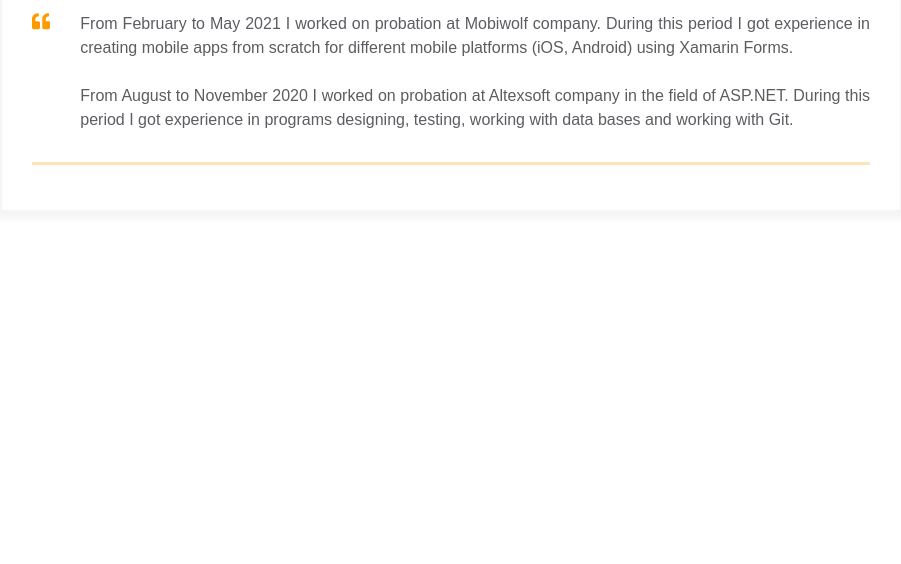
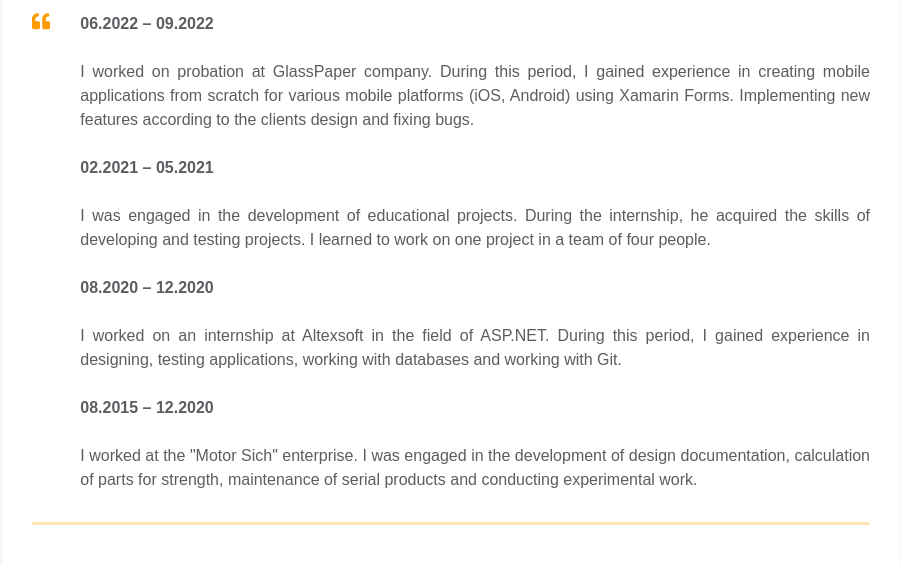
Before and after one commit to alexander-chuchko/homepage, a plain HTML site: page index.html in a window 1280 px wide. Shown: the part 338-902 px from the top of the page, without its empty margins (189-1090 px from the left). Before the commit the page ends 800 px from the top, so only its background shows below. Drawn offline with Linux system fonts and the light colour scheme.

Commit message:
Added information to the intro block

```diff
--- a/index.html
+++ b/index.html
@@ -89,13 +89,31 @@
 				</svg>
 			  </div>
 			  <p class="intro_text">
-			  From February to May 2021 I worked on probation at Mobiwolf company.
-			  During this period I got experience in creating mobile apps from scratch for
-			  different mobile platforms (iOS, Android) using  Xamarin Forms.
+			  <b>06.2022 – 09.2022</b>
 			  <br><br>
-			  From August to November 2020 I worked on probation at Altexsoft
-			  company in the field of ASP.NET. During this period
-			  I got experience in programs designing, testing, working with data bases and working with Git.
+			  I worked on probation at GlassPaper company.
+			  During this period, I gained experience in creating mobile applications
+			  from scratch for various mobile platforms (iOS, Android) using Xamarin Forms.
+			  Implementing new features according to the clients design and fixing bugs.
+			  <br><br>
+			  <b>02.2021 – 05.2021</b>
+			  <br><br>
+			  I was engaged in the development of educational projects.
+			  During the internship, he acquired the skills of developing and testing projects.
+			  I learned to work on one project in a team of four people.
+			  <br><br>
+			  <b>08.2020 – 12.2020</b>
+			  <br><br>
+			  I worked on an internship at Altexsoft in the field of ASP.NET.
+			  During this period, I gained experience in designing,
+			  testing applications, working with databases and working with Git.
+			  <br><br>
+			  <b>08.2015 – 12.2020</b>
+			  <br><br>
+			  I worked at the "Motor Sich" enterprise.
+			  I was engaged in the development of design documentation,
+			  calculation of parts for strength,
+			  maintenance of serial products and conducting experimental work.
 			  </p>
 			</div>
 		  </div>
```
